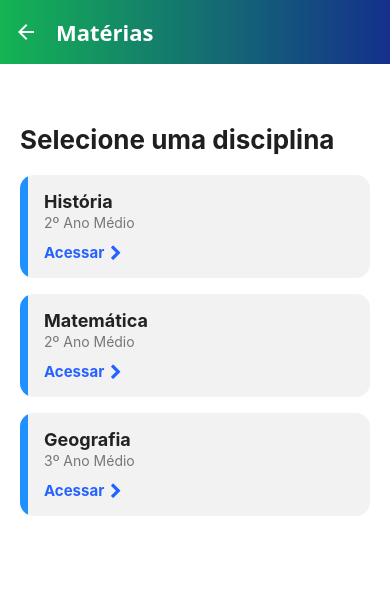
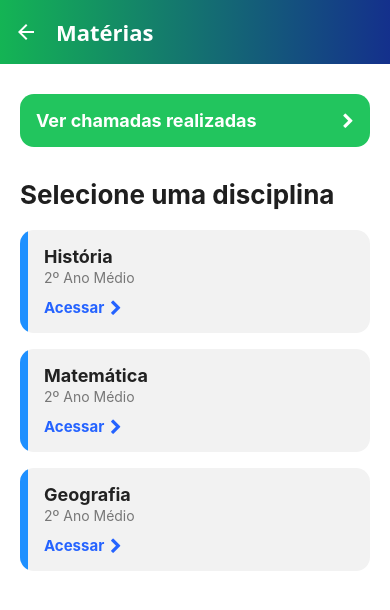
Before and after one commit to YuriJS123/ETE, a React Native app: screen /PresencaProfessor in a window 390 px wide. Shown: the top 610 px of the page. Built offline with nearby package versions, Linux system fonts and the light colour scheme.

Commit message:
🐛 FIX: Mudanças na pagina presença professor

```diff
--- a/src/screens/Professores/PresencaProfessor.tsx
+++ b/src/screens/Professores/PresencaProfessor.tsx
@@ -5,26 +5,60 @@ import { FontAwesome } from '@expo/vector-icons';
 export default function PresencaProfessor({ navigation }: any) {
 
   const disciplinas = [
+    { id: '1', nome: 'História', turma: '2º Ano Médio' },
+    { id: '2', nome: 'Matemática', turma: '2º Ano Médio' },
+    { id: '3', nome: 'Geografia', turma: '2º Ano Médio' }
+  ];
+
+  // TODAS AS CHAMADAS
+  const chamadasExemplo = [
     {
-      id: '1',
-      nome: 'História',
-      turma: '2º Ano Médio'
+      materia: "História",
+      turma: "2º Ano Médio",
+      data: "28/11/2025",
+      alunos: [
+        { id: "1", nome: "Ana Beatriz", presente: true },
+        { id: "2", nome: "João Marcelo", presente: false },
+        { id: "3", nome: "Mara Rúbia", presente: true },
+      ],
     },
     {
-      id: '2',
-      nome: 'Matemática',
-      turma: '2º Ano Médio'
+      materia: "Matemática",
+      turma: "2º Ano Médio",
+      data: "27/11/2025",
+      alunos: [
+        { id: "1", nome: "Pedro Henrique", presente: true },
+        { id: "2", nome: "Larissa Costa", presente: true },
+        { id: "3", nome: "Bruno Lopes", presente: false },
+      ],
     },
     {
-      id: '3',
-      nome: 'Geografia',
-      turma: '3º Ano Médio'
-    }
+      materia: "Geografia",
+      turma: "2º Ano Médio",
+      data: "26/11/2025",
+      alunos: [
+        { id: "1", nome: "Camila Oliveira", presente: true },
+        { id: "2", nome: "Rafael Gomes", presente: true },
+        { id: "3", nome: "Igor Santos", presente: true },
+      ],
+    },
   ];
 
   return (
     <View style={styles.container}>
 
+      {/* BOTÃO VER CHAMADAS REALIZADAS */}
+      <TouchableOpacity
+        style={styles.botaoChamadasCard}
+        onPress={() =>
+          navigation.navigate('ChamadaRealizadaProfessor', {
+            chamadas: chamadasExemplo
+          })
+        }
+      >
+        <Text style={styles.textoBotaoCard}>Ver chamadas realizadas</Text>
+        <FontAwesome name="chevron-right" color="#fff" size={16} />
+      </TouchableOpacity>
 
       <Text style={styles.title}>Selecione uma disciplina</Text>
 
@@ -34,12 +68,9 @@ export default function PresencaProfessor({ navigation }: any) {
         renderItem={({ item }) => (
           <TouchableOpacity
             style={styles.card}
-            onPress={() =>
-              navigation.navigate('ChamadaDisciplina', { disciplina: item })
-            }
+            onPress={() => navigation.navigate('ChamadaDisciplina', { disciplina: item })}
           >
             <View style={styles.barra} />
-
             <View style={styles.cardConteudo}>
               <Text style={styles.nomeDisciplina}>{item.nome}</Text>
               <Text style={styles.turma}>{item.turma}</Text>
@@ -52,69 +83,20 @@ export default function PresencaProfessor({ navigation }: any) {
           </TouchableOpacity>
         )}
       />
-
     </View>
   );
 }
 
 const styles = StyleSheet.create({
-  container: {
-    flex: 1,
-    backgroundColor: '#fff',
-    paddingTop: 60,
-    paddingHorizontal: 20
-  },
-
-  title: {
-    fontSize: 26,
-    fontWeight: '700',
-    color: '#1f1f1f',
-    marginBottom: 20,
-  },
-
-
-  card: {
-    width: '100%',
-    backgroundColor: '#f2f2f2',
-    borderRadius: 14,
-    marginBottom: 16,
-    elevation: 3,
-    flexDirection: 'row',
-    overflow: 'hidden',
-  },
-
-  barra: {
-    width: 8,
-    backgroundColor: '#1E90FF',
-  },
-
-  cardConteudo: {
-    flex: 1,
-    padding: 16,
-  },
-
-  nomeDisciplina: {
-    fontSize: 18,
-    fontWeight: '700',
-    color: '#222',
-  },
-
-  turma: {
-    fontSize: 14,
-    color: '#777',
-    marginTop: 2,
-  },
-
-  linha: {
-    flexDirection: 'row',
-    alignItems: 'center',
-    marginTop: 12,
-  },
-
-  textoAcessar: {
-    fontSize: 15,
-    fontWeight: '700',
-    color: '#2563ff',
-    marginRight: 6,
-  }
+  container: { flex: 1, backgroundColor: '#fff', paddingTop: 30, paddingHorizontal: 20 },
+  title: { fontSize: 26, fontWeight: '700', color: '#1f1f1f', marginBottom: 20 },
+  card: { width: '100%', backgroundColor: '#f2f2f2', borderRadius: 14, marginBottom: 16, elevation: 3, flexDirection: 'row', overflow: 'hidden' },
+  barra: { width: 8, backgroundColor: '#1E90FF' },
+  cardConteudo: { flex: 1, padding: 16 },
+  nomeDisciplina: { fontSize: 18, fontWeight: '700', color: '#222' },
+  turma: { fontSize: 14, color: '#777', marginTop: 2 },
+  linha: { flexDirection: 'row', alignItems: 'center', marginTop: 12 },
+  textoAcessar: { fontSize: 15, fontWeight: '700', color: '#2563ff', marginRight: 6 },
+  botaoChamadasCard: { flexDirection: 'row', backgroundColor: '#22c55e', borderRadius: 14, paddingVertical: 16, paddingHorizontal: 16, justifyContent: 'space-between', alignItems: 'center', marginBottom: 32, elevation: 3 },
+  textoBotaoCard: { fontSize: 18, fontWeight: '700', color: '#fff' },
 });
```
